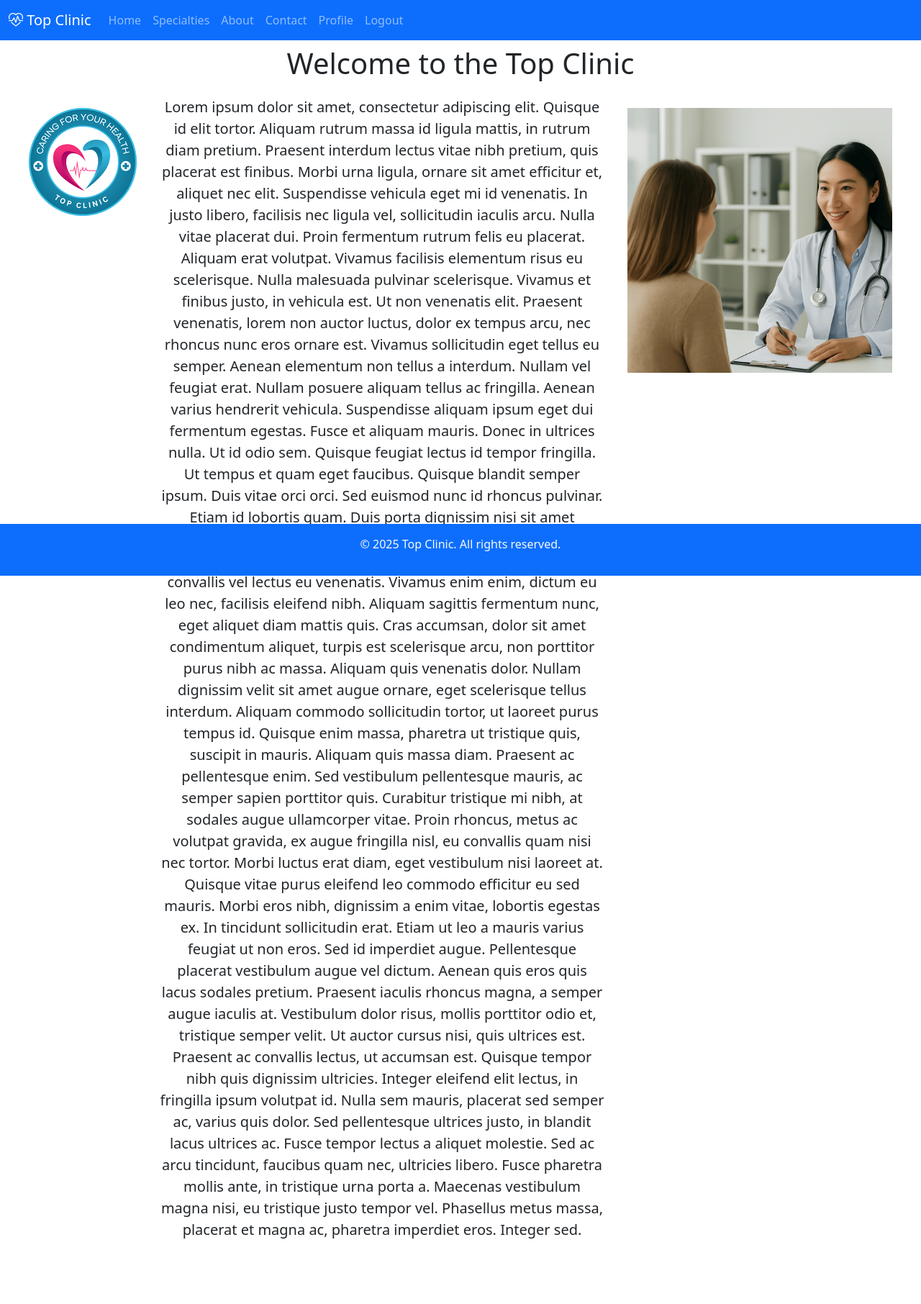
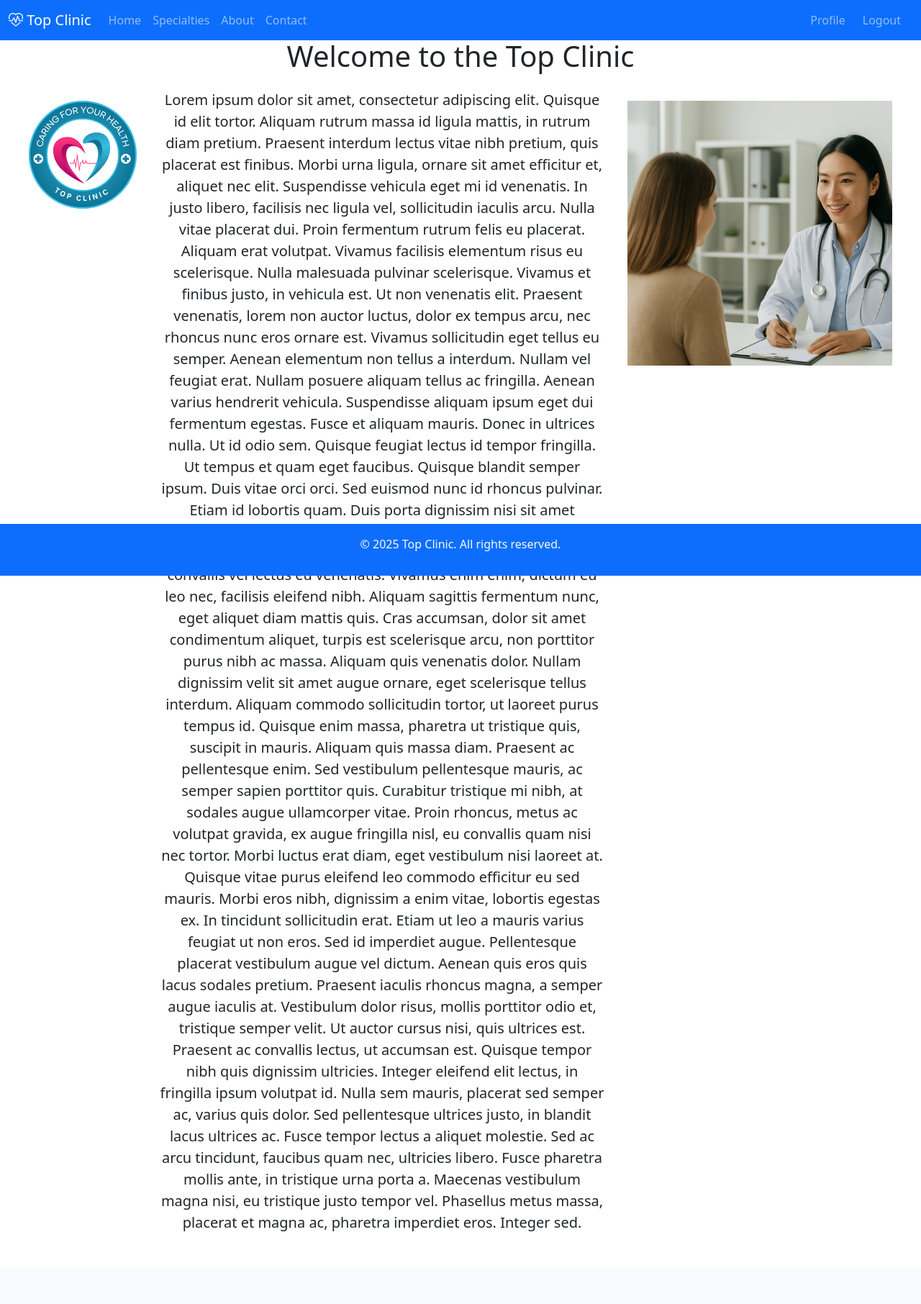
Before and after one commit to lra2001/top_clinic, a Django app: page / in a window 1280 px wide. Shown: the whole page at 72% size. After the commit the page ends 1711 px from the top, so only its background shows below. Run offline with Django 5.2, Linux system fonts and the light colour scheme; the visitor is signed in with stand-in values (Sample User, id 1); some libraries are stand-ins or nearby versions.

Commit message:
fix navbar
- fix navbar items alignment
- add styling

```diff
--- a/top_clinic/settings.py
+++ b/top_clinic/settings.py
@@ -128,7 +128,7 @@ DEFAULT_AUTO_FIELD = 'django.db.models.BigAutoField'
 
 CRISPY_TEMPLATE_PACK = 'bootstrap5'
 
-LOGIN_REDIRECT_URL = 'top_clinic-home'
+LOGIN_REDIRECT_URL = 'home'
 
 LOGIN_URL = 'login'
 
--- a/top_clinic_app/static/css/style.css
+++ b/top_clinic_app/static/css/style.css
@@ -11,3 +11,11 @@ main {
     height: auto;
     display: block;
 }
+
+.logout-btn {
+    padding: 0;
+    border: none;
+    background: none;
+    color: inherit;
+    cursor: pointer;
+}
--- a/top_clinic_app/templates/base.html
+++ b/top_clinic_app/templates/base.html
@@ -17,27 +17,25 @@
     <header class="site-header">
         <nav class="navbar fixed-top navbar-expand-lg navbar-dark bg-primary">
             <div class="container-fluid">
-                <a class="navbar-brand" href="{% url 'home' %}"><i class="bi bi-heart-pulse"
-                        class="d-inline-block align-items-center"></i> Top Clinic</a>
+                <a class="navbar-brand" href="{% url 'home' %}"><i class="bi bi-heart-pulse d-inline-block align-items-center"></i> Top Clinic</a>
                 <button class="navbar-toggler" type="button" data-bs-toggle="collapse" data-bs-target="#navbarNav"
                     aria-controls="navbarNav" aria-expanded="false" aria-label="Toggle navigation">
                     <span class="navbar-toggler-icon"></span>
                 </button>
-                <div class="collapse navbar-collapse" id="navbarToggle">
-                    <div class="navbar-nav mr-auto">
+                <div class="collapse navbar-collapse" id="navbarNav">
+                    <div class="navbar-nav">
                         <a class="nav-item nav-link" href="{% url 'home' %}">Home</a>
                         <a class="nav-item nav-link" href="{% url 'specialties' %}">Specialties</a>
                         <a class="nav-item nav-link" href="{% url 'about' %}">About</a>
                         <a class="nav-item nav-link" href="{% url 'home' %}">Contact</a>
                     </div>
                     <!-- Navbar Right Side -->
-                    <div class="navbar-nav">
+                    <div class="navbar-nav ms-auto">
                         {% if user.is_authenticated %}
                         <a class="nav-item nav-link" href="{% url 'profile' %}">Profile</a>
                         <form method="post" action="{% url 'logout' %}" class="nav-item nav-link">
                             {% csrf_token %}
-                            <button type="submit" class="nav-item nav-link btn btn-link"
-                                style="padding: 0; border: none; background: none; color: inherit; cursor: pointer;">
+                            <button type="submit" class="nav-item nav-link btn btn-link logout-btn"                                >
                                 Logout
                             </button>
                         </form>
@@ -50,7 +48,7 @@
             </div>
         </nav>
     </header>
-    <main class="container-fluid">
+    <main class="container-fluid pt-5 pb-5">
         {% block content %}{% endblock %}
     </main>
 
--- a/top_clinic_app/templates/home.html
+++ b/top_clinic_app/templates/home.html
@@ -1,8 +1,7 @@
 {% extends 'base.html' %}
 {% load static %}
 {% block content %}
-<main class="pt-5 pb-5">
-    <div class="mx-auto text-center">
+<div class="mx-auto text-center">
         <p class="fs-1">Welcome to the Top Clinic</p>
     </div>
     <div class="container-fluid">
@@ -82,5 +81,4 @@
         </div>
     </div>
 </div>
-</main>
 {% endblock %}
```
Also changed, not shown: media/profile_pics/default.jpg (added), media/profile_pics/doctor_55tsI1E.png (added), users/migrations/0001_initial.py (added).
